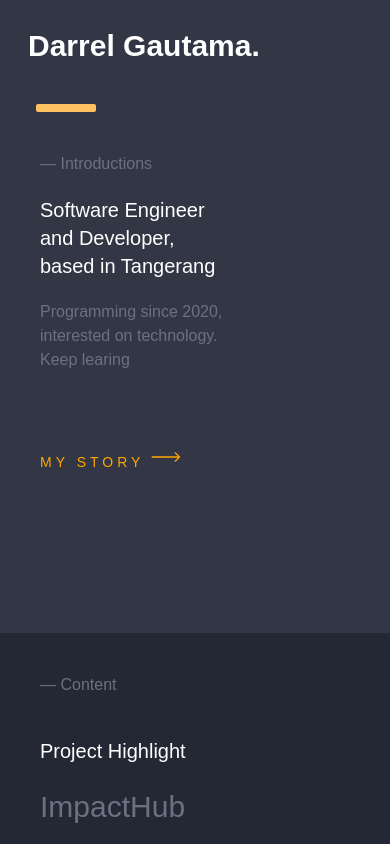
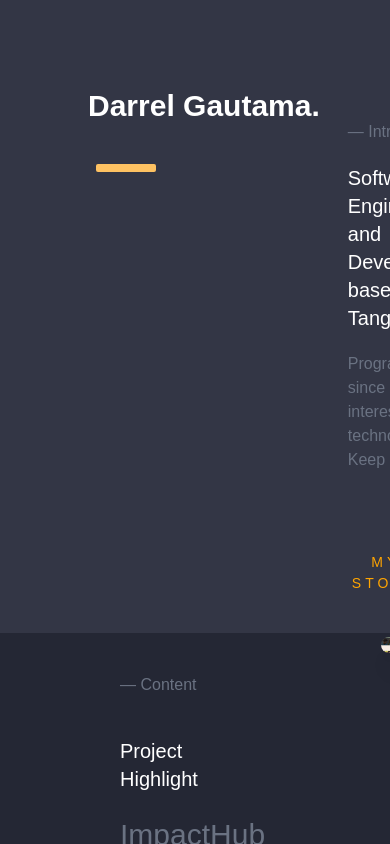
Before and after one commit to DarrelG/Portofolio2.0, a Next.js app: page / in a window 390 px wide. Built offline with nearby package versions, Linux system fonts and the light colour scheme.

Commit message:
Fixing responsive

```diff
--- a/src/app/page.tsx
+++ b/src/app/page.tsx
@@ -3,7 +3,7 @@
 import { useState, useEffect, useRef } from "react";
 import { useRouter } from 'next/navigation';
 
-const Home = () =>{
+const Home = () => {
   const homeRef = useRef<HTMLDivElement>(null);
   const worksRef = useRef<HTMLDivElement>(null);
   const contactRef = useRef<HTMLDivElement>(null);
@@ -13,11 +13,11 @@ const Home = () =>{
   const [active, setActive] = useState('Home');
   const [isStickyMenu, setIsStickyMenu] = useState(false);
 
-  const myStoryBtn = () =>{
+  const myStoryBtn = () => {
     router.push('MyStory');
   }
 
-  const myProjectBtn = () =>{
+  const myProjectBtn = () => {
     router.push('MyProject');
   }
 
@@ -78,14 +78,16 @@ const Home = () =>{
 
   return (
     <div className="text-white body snap-y snap-mandatory overflow-y-scroll h-screen overflow-x-hidden">
-      <section ref={homeRef} className="mainContainer p-5 2xl:flex 2xl:p-20 snap-start h-screen" id="Home">
-        <div className={`profile w-screen 2xl:w-1/2 2xl:ml-40`}>
+      <section ref={homeRef} className="mainContainer flex p-20 snap-start h-screen" id="Home">
+        <div className="max-w-screen-2xl content-center items-center m-auto">
+          <div className="flex m-auto">
+            <div className={`profile`}>
               <div className={`fullName ${animate ? `slide-in` : ''} flex 2xl:block text-3xl 2xl:text-7xl m-2 mb-10 font-bold`}>
                 <p>Darrel&nbsp;</p><p>Gautama.</p>
               </div>
-          <div className={`extraLine ${animate? `slide-in` : ''} h-2 w-15 m-2 ml-4`}>
+              <div className={`extraLine ${animate ? `slide-in` : ''} h-2 w-15 m-2 ml-4`}>
               </div>
-          <div className={`socialMedia ${animate? `slide-in` : ''} hidden 2xl:flex gap-10 m-2 mt-35 ml-2`}>
+              <div className={`socialMedia ${animate ? `slide-in` : ''} hidden 2xl:flex gap-10 m-2 mt-35 ml-2`}>
                 <div className="group relative text-white">
                   <a href="https://github.com/DarrelG" target="_blank">
                     <button>
@@ -150,7 +152,7 @@ const Home = () =>{
                   <button
                     key={item.label}
                     onClick={() => handleScrollTo(item.label)}
-                className={`cursor-pointer flex flex-col items-center transition-all duration-300 ${ active === item.label ? "text-white" : "text-gray-400"}`}>
+                    className={`cursor-pointer flex flex-col items-center transition-all duration-300 ${active === item.label ? "text-white" : "text-gray-400"}`}>
 
                     <span className={`capitalize font-semibold ${active === item.label ? 'grayscale' : ''}`}>
                       {item.label}
@@ -191,11 +193,14 @@ const Home = () =>{
                 </svg>
               </button>
             </div>
+          </div>
+        </div>
       </section>
 
       <section id="Works" className="snap-start p-10 2xl:p-20" ref={worksRef}>
-        <div className="worksWrapper 2xl:flex gap-5">
-          <div className="highlight w-11/12 2xl:ml-40 2xl:w-1/2">
+        <div className="max-w-screen-2xl content-center items-center m-auto">
+          <div className="worksWrapper flex gap-5">
+          <div className="highlight w-11/12 ml-20 w-1/2">
             <div className="worksTitle 2xl:text-2xl text-gray-500 mb-10">
               — Content
             </div>
@@ -241,7 +246,7 @@ const Home = () =>{
               </path>
             </g>
           </svg>
-          <svg viewBox="0 -198 512 512" version="1.1" xmlns="http://www.w3.org/2000/svg"  preserveAspectRatio="xMidYMid" fill="#ffffffff" width="10%" height="10%">
+          <svg viewBox="0 -198 512 512" version="1.1" xmlns="http://www.w3.org/2000/svg" preserveAspectRatio="xMidYMid" fill="#ffffffff" width="10%" height="10%">
             <g id="SVGRepo_bgCarrier" strokeWidth="0"></g><g id="SVGRepo_tracerCarrier" strokeLinecap="round" strokeLinejoin="round"></g>
             <g id="SVGRepo_iconCarrier">
               <g>
@@ -251,7 +256,7 @@ const Home = () =>{
               </g>
             </g>
           </svg>
-          <svg viewBox="0 0 32 32" xmlns="http://www.w3.org/2000/svg" fill="#000000" width="7%" height="7%"  className="self-center"><g id="SVGRepo_bgCarrier" strokeWidth="0"></g><g id="SVGRepo_tracerCarrier" strokeLinecap="round" strokeLinejoin="round"></g>
+          <svg viewBox="0 0 32 32" xmlns="http://www.w3.org/2000/svg" fill="#000000" width="7%" height="7%" className="self-center"><g id="SVGRepo_bgCarrier" strokeWidth="0"></g><g id="SVGRepo_tracerCarrier" strokeLinecap="round" strokeLinejoin="round"></g>
             <g id="SVGRepo_iconCarrier">
               <title>Tailwind CSS</title>
               <path d="M9,13.7q1.4-5.6,7-5.6c5.6,0,6.3,4.2,9.1,4.9q2.8.7,4.9-2.1-1.4,5.6-7,5.6c-5.6,0-6.3-4.2-9.1-4.9Q11.1,10.9,9,13.7ZM2,22.1q1.4-5.6,7-5.6c5.6,0,6.3,4.2,9.1,4.9q2.8.7,4.9-2.1-1.4,5.6-7,5.6c-5.6,0-6.3-4.2-9.1-4.9Q4.1,19.3,2,22.1Z" fill="#44a8b3">
@@ -281,11 +286,12 @@ const Home = () =>{
           </svg>
           <svg className="self-center" xmlns="http://www.w3.org/2000/svg" width="7%" height="7%" viewBox="0 0 258 199" fill="none">
             <title>T3 Stack App</title>
-            <path fillRule="evenodd" clipRule="evenodd" d="M165.735 25.0701L188.947 0.972412H0.465994V25.0701H165.735Z" fill="#e2e8f0"/>
-            <path d="M163.981 96.3239L254.022 3.68314L221.206 3.68295L145.617 80.7609L163.981 96.3239Z" fill="#e2e8f0"/>
-            <path d="M233.658 131.418C233.658 155.075 214.48 174.254 190.823 174.254C171.715 174.254 155.513 161.738 150 144.439L146.625 133.848L127.329 153.143L129.092 157.336C139.215 181.421 163.034 198.354 190.823 198.354C227.791 198.354 257.759 168.386 257.759 131.418C257.759 106.937 244.399 85.7396 224.956 74.0905L220.395 71.3582L202.727 89.2528L210.788 93.5083C224.403 100.696 233.658 114.981 233.658 131.418Z" fill="#e2e8f0"/>
-            <path fillRule="evenodd" clipRule="evenodd" d="M88.2625 192.669L88.2626 45.6459H64.1648L64.1648 192.669H88.2625Z" fill="#e2e8f0"/>
+            <path fillRule="evenodd" clipRule="evenodd" d="M165.735 25.0701L188.947 0.972412H0.465994V25.0701H165.735Z" fill="#e2e8f0" />
+            <path d="M163.981 96.3239L254.022 3.68314L221.206 3.68295L145.617 80.7609L163.981 96.3239Z" fill="#e2e8f0" />
+            <path d="M233.658 131.418C233.658 155.075 214.48 174.254 190.823 174.254C171.715 174.254 155.513 161.738 150 144.439L146.625 133.848L127.329 153.143L129.092 157.336C139.215 181.421 163.034 198.354 190.823 198.354C227.791 198.354 257.759 168.386 257.759 131.418C257.759 106.937 244.399 85.7396 224.956 74.0905L220.395 71.3582L202.727 89.2528L210.788 93.5083C224.403 100.696 233.658 114.981 233.658 131.418Z" fill="#e2e8f0" />
+            <path fillRule="evenodd" clipRule="evenodd" d="M88.2625 192.669L88.2626 45.6459H64.1648L64.1648 192.669H88.2625Z" fill="#e2e8f0" />
           </svg>
+        </div>
         </div>
       </section>
 
```
Lines whose indentation alone changed are shown as unchanged.
